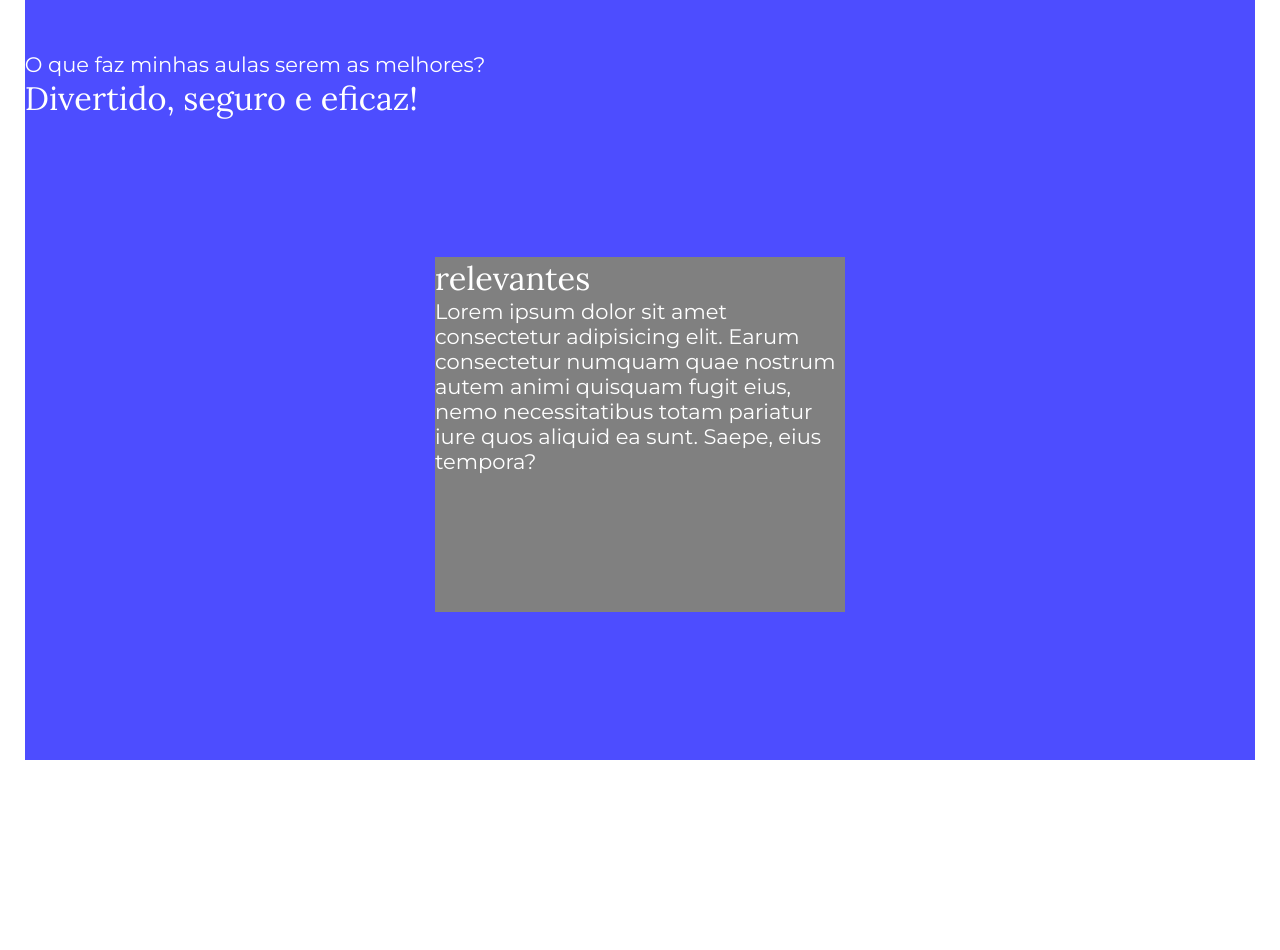
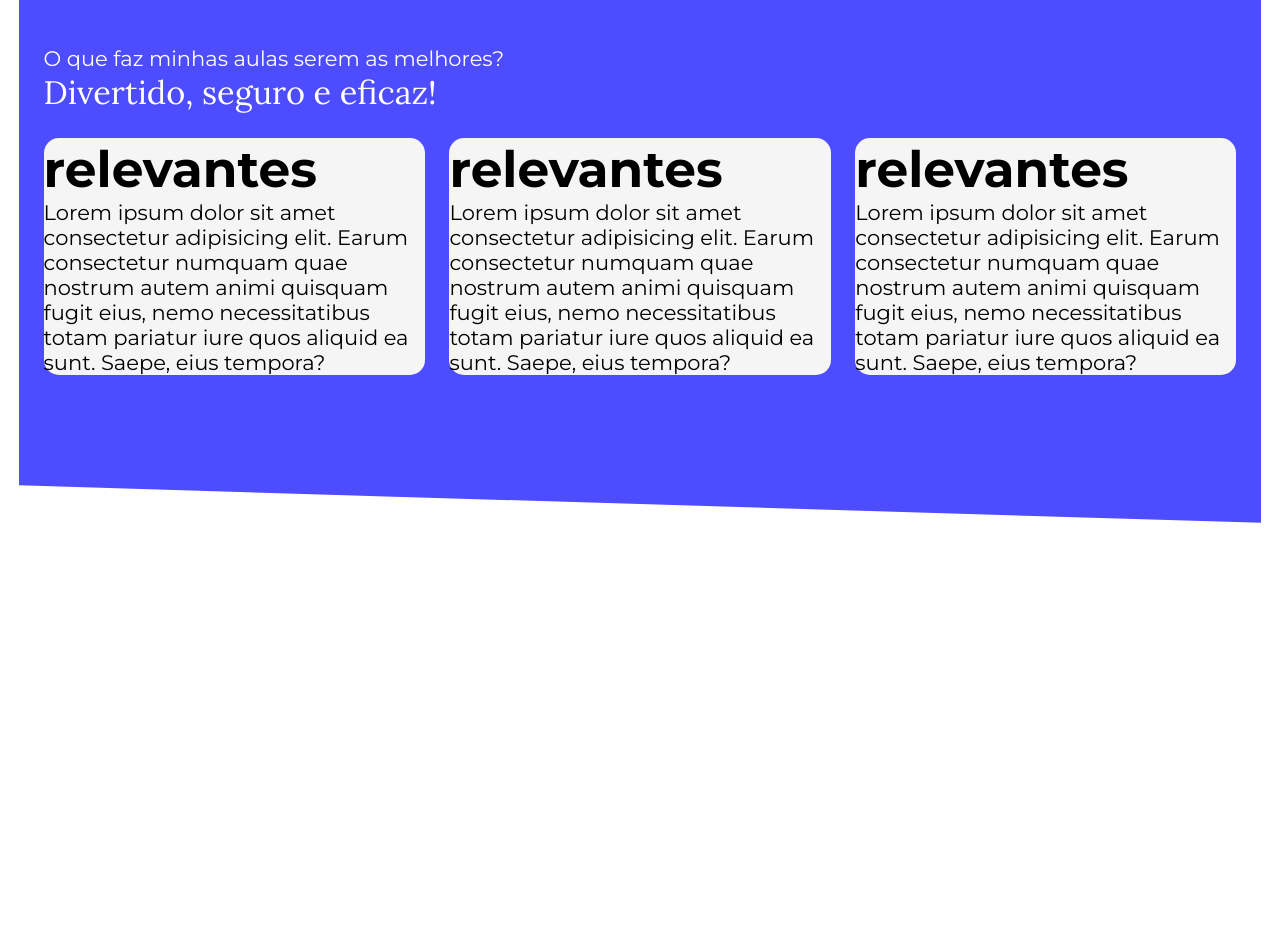
Before and after one commit to rnldbss/ics, a website: page index.html in a window 1280 px wide. Shown: the part 840-1790 px from the top of the page. Drawn offline with nearby package versions, Linux system fonts and the light colour scheme.

Commit message:
benefits base done

```diff
--- a/css/style.css
+++ b/css/style.css
@@ -45,7 +45,7 @@ body {
   overflow-x: hidden;
   font-size: var(--step--1);
   background-color: #fff;
-  margin: var(--space-s); }
+  margin: var(--space-xs); }
 
 a {
   color: inherit; }
@@ -106,7 +106,7 @@ ul {
   display: grid;
   grid-template-columns: repeat(12, 1fr);
   gap: 1rem;
-  clip-path: polygon(0% 0%, 100% 0%, 100% 100%, 0% 91%);
+  clip-path: polygon(0% 0%, 100% 0%, 100% 104%, 0% 100%);
   background-color: #ecf3f9; }
   .hero__img {
     grid-row: 2 / 3;
@@ -118,11 +118,15 @@ ul {
     grid-row: 2 / 3; }
 
 .benefits {
-  height: 70vh;
+  display: grid;
+  grid-template-columns: repeat(auto-fit, minmax(300px, 1fr));
+  gap: var(--space-s);
+  padding: var(--space-s);
   background-color: #4d4dff;
-  clip-path: polygon(0% 0%, 100% 9%, 100% 100%, 0% 100%); }
+  clip-path: polygon(0% 0%, 100% 6%, 100% 100%, 0% 94%); }
   .benefits__card {
-    background-color: grey; }
+    background-color: whitesmoke;
+    border-radius: 15px; }
 
 .about {
   display: grid;
@@ -162,6 +166,9 @@ ul {
 .u-grid-column-5-9 {
   grid-column: 5 / 9; }
 
+.u-margin-sl {
+  margin-left: var(--space-s-l); }
+
 .u-leftmargin-sl {
   margin-left: var(--space-s-l); }
 
--- a/index.html
+++ b/index.html
@@ -16,6 +16,10 @@
     <link
       href="https://fonts.googleapis.com/css2?family=Lora:wght@400;500&family=Montserrat:wght@400;600;700&display=swap"
       rel="stylesheet"
+    />
+    <link
+      rel="stylesheet"
+      href="https://cdn.jsdelivr.net/npm/swiper/swiper-bundle.min.css"
     />
 
     <script src="nav.js" defer></script>
@@ -70,7 +74,7 @@
         />
       </picture>
     </header>
-    <section class="benefits u-padding-section grid-12-column">
+    <section class="benefits u-padding-section">
       <div class="u-grid-column-1--1">
         <p class="benefits__paragraph paragraph-2">
           O que faz minhas aulas serem as melhores?
@@ -79,9 +83,28 @@
           Divertido, seguro e eficaz!
         </h2>
       </div>
-      <div class="benefits__card u-grid-column-5-9">
-        <h2 class="heading-2">relevantes</h2>
-        <p class="paragraph-2">
+
+      <div class="benefits__card">
+        <h2 class="heading-1">relevantes</h2>
+        <p class="paragraph-1">
+          Lorem ipsum dolor sit amet consectetur adipisicing elit. Earum
+          consectetur numquam quae nostrum autem animi quisquam fugit eius, nemo
+          necessitatibus totam pariatur iure quos aliquid ea sunt. Saepe, eius
+          tempora?
+        </p>
+      </div>
+      <div class="benefits__card">
+        <h2 class="heading-1">relevantes</h2>
+        <p class="paragraph-1">
+          Lorem ipsum dolor sit amet consectetur adipisicing elit. Earum
+          consectetur numquam quae nostrum autem animi quisquam fugit eius, nemo
+          necessitatibus totam pariatur iure quos aliquid ea sunt. Saepe, eius
+          tempora?
+        </p>
+      </div>
+      <div class="benefits__card">
+        <h2 class="heading-1">relevantes</h2>
+        <p class="paragraph-1">
           Lorem ipsum dolor sit amet consectetur adipisicing elit. Earum
           consectetur numquam quae nostrum autem animi quisquam fugit eius, nemo
           necessitatibus totam pariatur iure quos aliquid ea sunt. Saepe, eius
```
